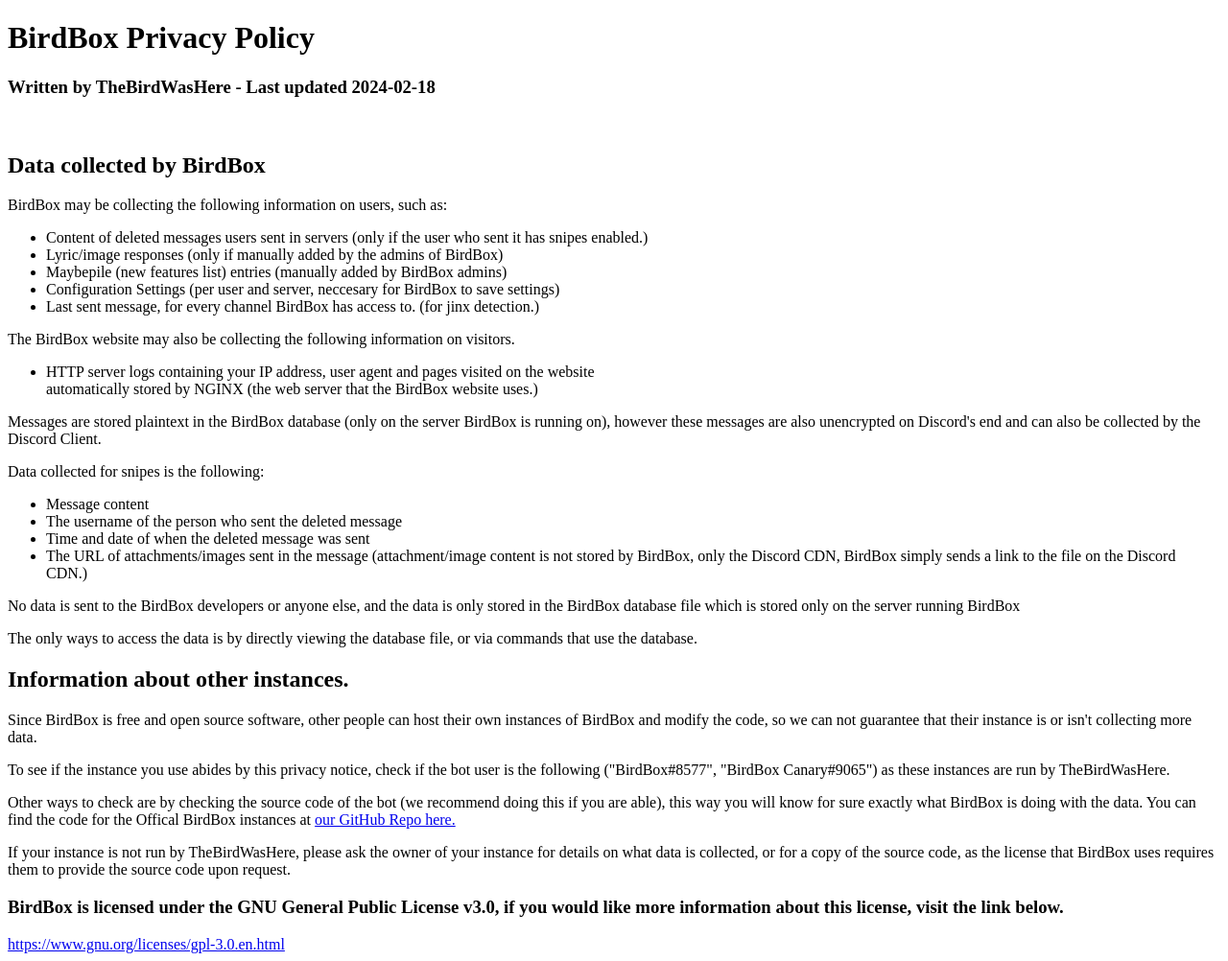
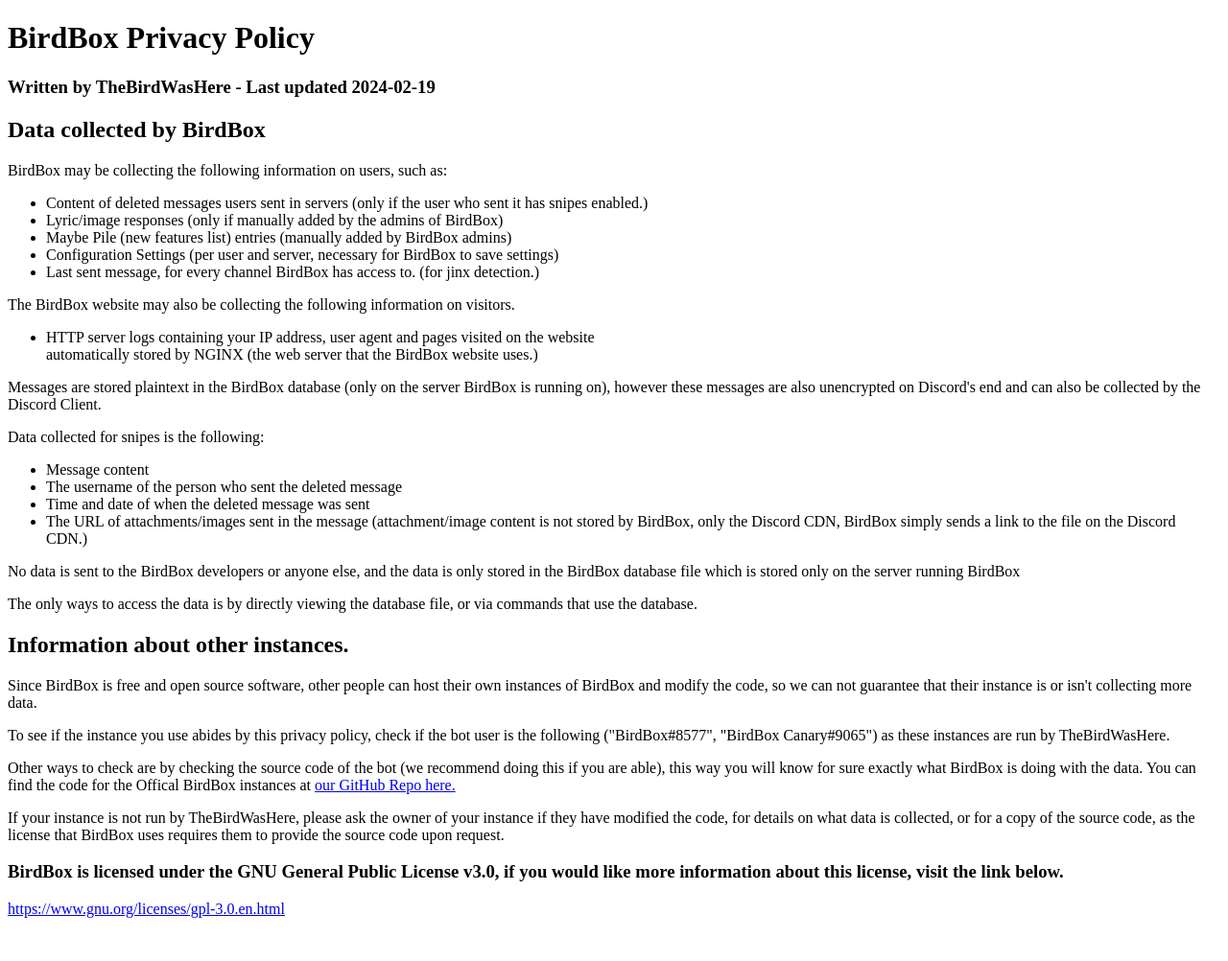
Before and after one commit to thebirdwashere/tbwh-website, a plain HTML site: page birdbox/privacy.html in a window 1280 px wide. Shown: the whole page at 96% size. After the commit the page ends 965 px from the top, so only its background shows below. Drawn offline with Linux system fonts and the light colour scheme.

Commit message:
Update BirdBox Privacy Policy (again)
add section about asking about modified code, and did grammar and spelling fixes

```diff
--- a/birdbox/privacy.html
+++ b/birdbox/privacy.html
@@ -9,9 +9,8 @@
                 BirdBox Privacy Policy
             </h1>
             <h3>
-                Written by TheBirdWasHere - Last updated 2024-02-18
+                Written by TheBirdWasHere - Last updated 2024-02-19
             </h3>
-            <br>
             <h2>Data collected by BirdBox</h2>
             <p>BirdBox may be collecting the following information on users, such as:</p>
             <ul>
@@ -22,10 +21,10 @@
                     Lyric/image responses (only if manually added by the admins of BirdBox)
                 </li>
                 <li>
-                    Maybepile (new features list) entries (manually added by BirdBox admins)
+                    Maybe Pile (new features list) entries (manually added by BirdBox admins)
                 </li>
                 <li>
-                    Configuration Settings (per user and server, neccesary for BirdBox to save settings)
+                    Configuration Settings (per user and server, necessary for BirdBox to save settings)
                 </li>
                 <li>
                     Last sent message, for every channel BirdBox has access to. (for jinx detection.)
@@ -60,14 +59,14 @@
             <h2>Information about other instances.</h2>
             <p>Since BirdBox is free and open source software, other people can host their own instances of BirdBox and modify the code,
                 so we can not guarantee that their instance is or isn't collecting more data.</p>
-            <p>To see if the instance you use abides by this privacy notice, check if the bot user is the following ("BirdBox#8577", "BirdBox Canary#9065")
+            <p>To see if the instance you use abides by this privacy policy, check if the bot user is the following ("BirdBox#8577", "BirdBox Canary#9065")
                 as these instances are run by TheBirdWasHere.
             </p>
             <p>Other ways to check are by checking the source code of the bot (we recommend doing this if you are able), this way
                 you will know for sure exactly what BirdBox is doing with the data. You can find the code for the Offical BirdBox instances
                 at <a href="https://github.com/grumpzalt/BirdBox">our GitHub Repo here.</a>
             </p>
-            <p>If your instance is not run by TheBirdWasHere, please ask the owner of your instance for details on what data is collected,
+            <p>If your instance is not run by TheBirdWasHere, please ask the owner of your instance if they have modified the code, for details on what data is collected,
                 or for a copy of the source code, as the license that BirdBox uses requires them to provide the source code upon request.
             </p>
             <h3>BirdBox is licensed under the GNU General Public License v3.0, if you would like more information about this license, visit the link below.
```
